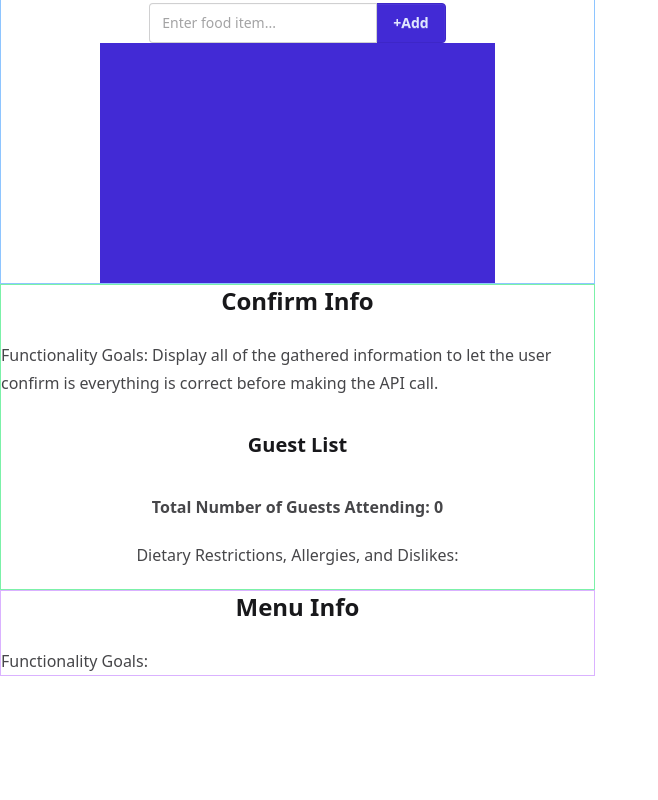
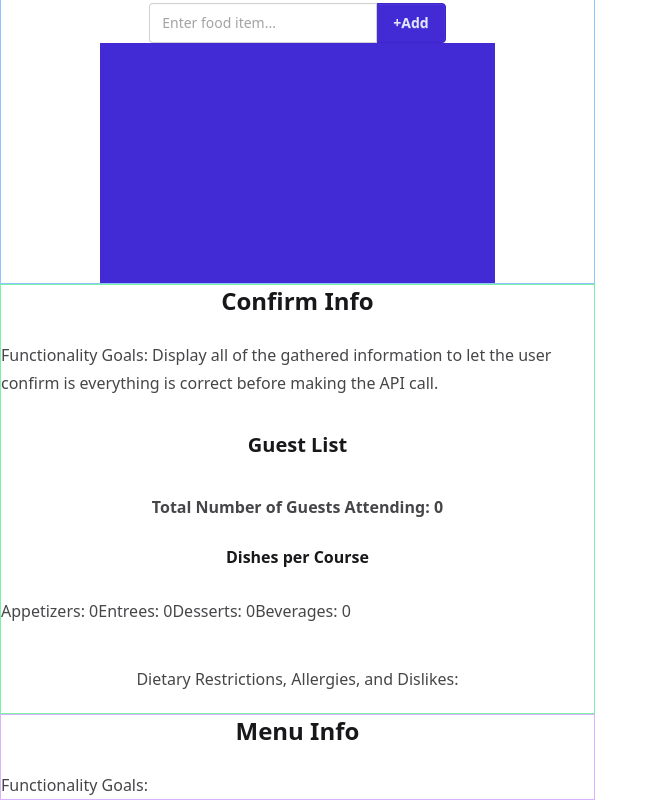
Before and after one commit to ang-riv/dinner-party-generator, a React (Vite) app: page / in a window 1280 px wide. Shown: the part 1556-2356 px from the top of the page, without its empty margins (0-658 px from the left). Before the commit the page ends 2232 px from the top, so only its background shows below. Built offline with nearby package versions, Linux system fonts and the light colour scheme; a web font is replaced by a local one.

Commit message:
Listed the number of dishes in the confirmation section

```diff
--- a/src/App.jsx
+++ b/src/App.jsx
@@ -236,7 +236,7 @@ function App() {
           <h3 className="text-center">Dietary Restrictions</h3>
           <div className="flex flex-wrap">
             {diets.map((diet) => (
-              <label className=" w-1/2">
+              <label key={diet} className="w-1/2">
                 <input
                   className="checkbox checkbox-primary mr-2"
                   type="checkbox"
@@ -308,6 +308,14 @@ function App() {
         <p className="text-center font-semibold">
           Total Number of Guests Attending: {guests.length}
         </p>
+        <h4 className="text-center">Dishes per Course</h4>
+        <div className="flex">
+          {courses.map((course) => (
+            <p>
+              {course}: {numOfDishes[course]}
+            </p>
+          ))}
+        </div>
         <p className="text-center">
           Dietary Restrictions, Allergies, and Dislikes:
         </p>
```
